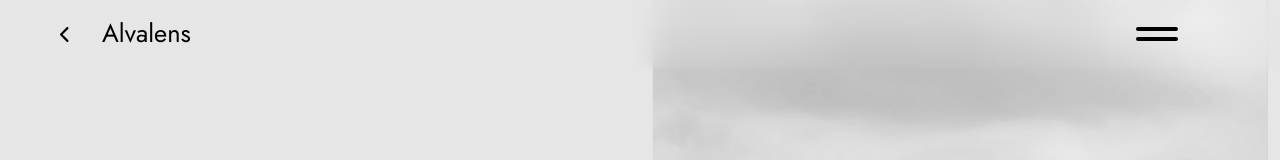
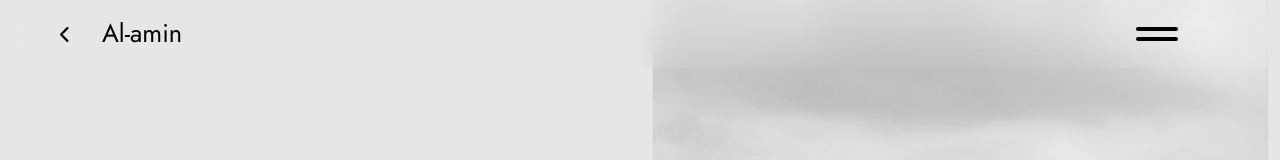
Before and after one commit to netsmg/portfolio-alamin, a Next.js app: page /about in a window 1280 px wide. Shown: the top 160 px of the page. Built offline with nearby package versions, Linux system fonts and the light colour scheme.

Commit message:
Update Navbar.jsx

```diff
--- a/components/Navbar.jsx
+++ b/components/Navbar.jsx
@@ -198,7 +198,7 @@ const Navbar = () => {
 						className={`text-2xl ml-2 md:ml-0  ${
 							isNavOpen ? "text-white" : ""
 						}`}>
-						Alvalens
+						Al-amin
 					</h1>
 				</div>
 				<div className="flex flex-row items-center">
```
